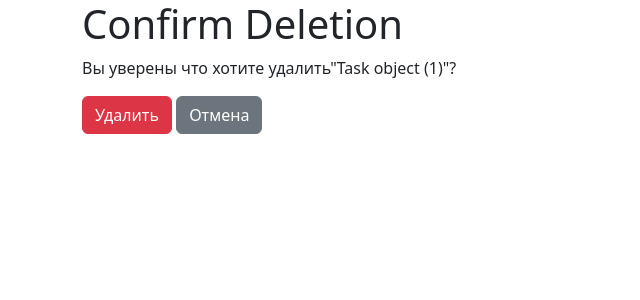
After one commit to kamila-12/tracker_task, a Django app: page /task/1/delete/ in a window 1280 px wide. The commit adds this page. Shown: the top 300 px of the page, without its empty margins (0-640 px from the left). Run offline with Django 5.2, Linux system fonts and the light colour scheme; tables that the repository leaves empty hold one stand-in row (values such as "Sample post").

Commit message:
Added delete view

```diff
--- /dev/null
+++ b/blog/templates/blog/task_confirm_delete.html
@@ -0,0 +1,13 @@
+{% extends 'blog/base.html' %}
+
+{% block title %}Confirm Deletion{% endblock %}
+
+{% block content %}
+    <h1>Confirm Deletion</h1>
+    <p>Вы уверены что хотите удалить"{{ object }}"?</p>
+    <form method="post">
+        {% csrf_token %}
+        <button type="submit" class="btn btn-danger">Удалить</button>
+        <a href="{% url 'task_detail' object.pk %}" class="btn btn-secondary">Отмена</a>
+    </form>
+{% endblock %}
--- a/blog/templates/blog/task_detail.html
+++ b/blog/templates/blog/task_detail.html
@@ -30,5 +30,6 @@
     </p>
 
     <a href="{{ edit_url }}">Редактировать</a>
+    <a class="btn btn-danger" href="{% url 'task_delete' pk=task.pk %}" role="button">Удалить</a>
 </div>
 {% endblock %}
--- a/blog/templates/blog/task_edit.html
+++ b/blog/templates/blog/task_edit.html
@@ -9,4 +9,5 @@
         {{ form.as_p }}
         <button type="submit">Save</button>
     </form>
+    {% comment %} <a class="btn btn-danger" href="{% url 'task_delete' pk=task.pk %}" role="button">Удалить</a> {% endcomment %}
 {% endblock %}
--- a/blog/templates/blog/task_list.html
+++ b/blog/templates/blog/task_list.html
@@ -46,6 +46,9 @@
             </tbody>
         </table>
     </div>
-    <a href="{% url 'task_new' %}" class="btn btn-primary">Create New Task</a>
+    {% comment %} <a href="{% url 'task_new' %}" >Create New Task</a> {% endcomment %}
+    <a class="btn btn-primary" href="{% url 'task_new' %}" role="button">Create New Task</a>
+
+
 
 {% endblock %}
--- a/blog/urls.py
+++ b/blog/urls.py
@@ -1,9 +1,10 @@
 from django.urls import path
-from .views import TaskListView, TaskDetailView, TaskEditView, TaskCreateView
+from .views import TaskListView, TaskDetailView, TaskEditView, TaskCreateView, TaskDeleteView
 
 urlpatterns = [
     path('', TaskListView.as_view(), name='task_list'),
     path('task/<int:pk>/', TaskDetailView.as_view(), name='task_detail'),
     path('task/<int:pk>/edit/', TaskEditView.as_view(), name='task_edit'),  # URL для редактирования задачи
-    path('task/edit/', TaskCreateView.as_view(), name='task_new'),
+    path('task/new/', TaskCreateView.as_view(), name='task_new'),
+    path('task/<int:pk>/delete/', TaskDeleteView.as_view(), name='task_delete'),
 ]
--- a/blog/views.py
+++ b/blog/views.py
@@ -1,12 +1,11 @@
-from django.shortcuts import render
 from .models import Task
 from django.urls import reverse_lazy, reverse
-from django.utils import timezone
 from .forms import TaskForm
 from django.views.generic import ListView
 from django.views.generic import UpdateView
 from django.views.generic import DetailView
 from django.views.generic import CreateView
+from django.views.generic import DeleteView
 
 class TaskListView(ListView):
     model = Task
@@ -18,6 +17,12 @@ class TaskCreateView(CreateView):
     template_name = 'blog/task_edit.html'
     success_url = reverse_lazy('task_list')
 
+
+
+class TaskDeleteView(DeleteView):
+    model = Task
+    template_name = 'blog/task_confirm_delete.html'
+    success_url = reverse_lazy('task_list')
 
 class TaskDetailView(DetailView):
     model = Task
@@ -35,3 +40,8 @@ class TaskEditView(UpdateView):
     fields = ['title', 'priority_choice', 'status_choice']  # Поля, которые можно редактировать
     template_name = 'blog/task_edit.html'
     success_url = reverse_lazy('task_list')
+
+    def get_context_data(self, **kwargs):
+        context = super().get_context_data(**kwargs)
+        context['task'] = self.get_object()  # Получаем объект задачи
+        return context
```
